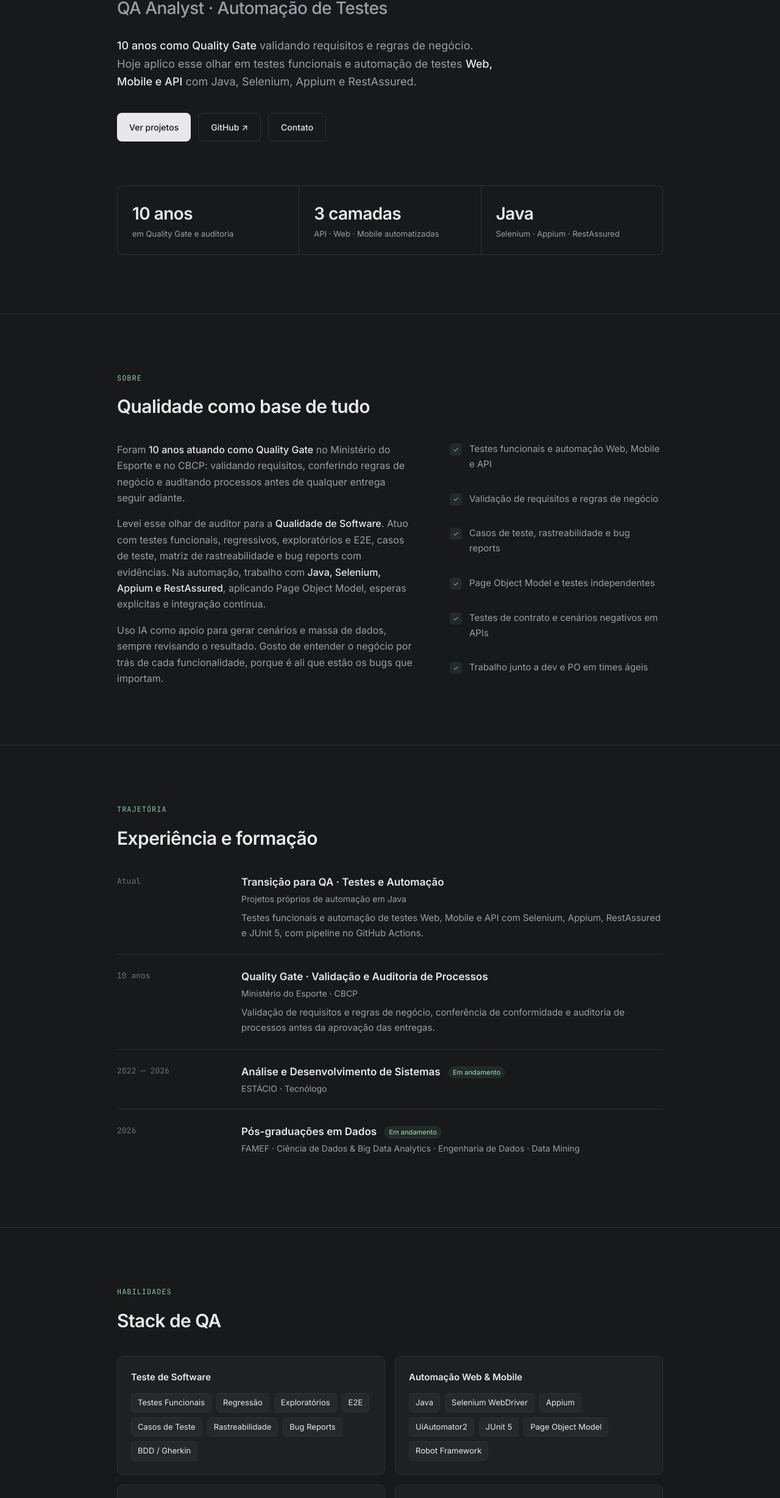
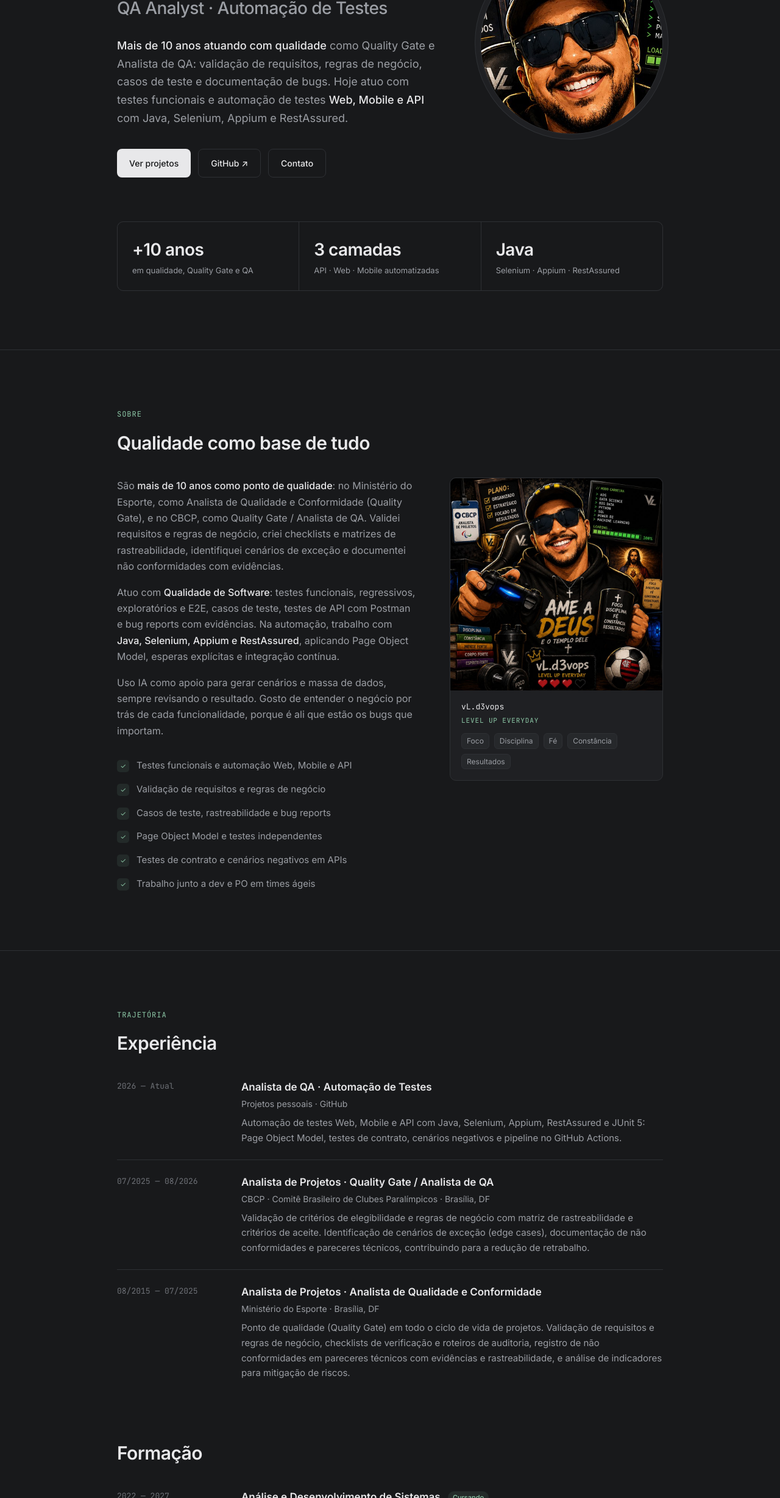
Before and after one commit to vlbarbosa/vl-d3vops, a plain HTML site: page index.html in a window 1280 px wide. Shown: the part 344-2800 px from the top of the page at 61% size. Drawn offline with Linux system fonts and the light colour scheme.

Commit message:
Add files via upload

```diff
--- a/index.html
+++ b/index.html
@@ -6,6 +6,18 @@
   <title>Vitor Barbosa · QA Analyst</title>
   <meta name="description" content="Vitor Barbosa — QA Analyst. Testes funcionais e automação de testes Web, Mobile e API com Java, Selenium, Appium e RestAssured." />
   <meta name="theme-color" content="#18191b" />
+
+  <!-- Ícones (aba do navegador e tela inicial do celular) -->
+  <link rel="icon" type="image/png" href="assets/favicon.png" />
+  <link rel="apple-touch-icon" href="assets/apple-touch-icon.png" />
+
+  <!-- Prévia ao compartilhar o link (LinkedIn, WhatsApp) -->
+  <meta property="og:type" content="website" />
+  <meta property="og:url" content="https://vl-d3vops.vercel.app" />
+  <meta property="og:title" content="Vitor Barbosa · QA Analyst" />
+  <meta property="og:description" content="Testes funcionais e automação de testes Web, Mobile e API com Java, Selenium, Appium e RestAssured." />
+  <meta property="og:image" content="https://vl-d3vops.vercel.app/assets/og-image.jpg" />
+  <meta name="twitter:card" content="summary_large_image" />
 
   <link rel="preconnect" href="https://fonts.googleapis.com" />
   <link rel="preconnect" href="https://fonts.gstatic.com" crossorigin />
@@ -94,13 +106,10 @@
       font-size: 15px;
     }
     .logo-mark {
-      width: 30px; height: 30px;
-      display: grid; place-items: center;
+      width: 32px; height: 32px;
+      border-radius: 50%;
       border: 1px solid var(--border);
-      border-radius: 8px;
-      font-family: var(--mono);
-      font-size: 12px;
-      color: var(--accent);
+      object-fit: cover;
       background: var(--surface);
     }
 
@@ -158,6 +167,23 @@
        HERO
        ========================================================== */
     .hero { padding: clamp(64px, 12vw, 128px) 0 clamp(56px, 9vw, 96px); }
+
+    .hero-grid {
+      display: grid;
+      grid-template-columns: 1fr auto;
+      align-items: center;
+      gap: clamp(32px, 6vw, 72px);
+    }
+    .hero-avatar {
+      width: clamp(200px, 26vw, 300px);
+      height: auto;
+      aspect-ratio: 1;
+      justify-self: start;
+      border-radius: 50%;
+      object-fit: cover;
+      border: 1px solid var(--border);
+      box-shadow: 0 0 0 8px var(--surface), 0 0 0 9px var(--border);
+    }
 
     .status {
       display: inline-flex;
@@ -243,7 +269,30 @@
     }
     .about p + p { margin-top: 16px; }
 
-    .focus-list { list-style: none; display: grid; gap: 14px; }
+    .focus-list { list-style: none; display: grid; gap: 14px; margin-top: 32px; }
+
+    .figure {
+      background: var(--surface);
+      border: 1px solid var(--border);
+      border-radius: var(--radius);
+      overflow: hidden;
+      align-self: start;
+    }
+    .figure img { display: block; width: 100%; height: auto; }
+    .figure figcaption { padding: 16px 18px 18px; }
+    .figure .brand {
+      font-family: var(--mono);
+      font-size: 13px;
+      color: var(--text);
+    }
+    .figure .motto {
+      font-family: var(--mono);
+      font-size: 11px;
+      letter-spacing: .08em;
+      text-transform: uppercase;
+      color: var(--accent);
+      margin: 2px 0 12px;
+    }
     .focus-list li {
       display: flex;
       gap: 12px;
@@ -432,6 +481,8 @@
 
     /* Tablet em pé e abaixo */
     @media (max-width: 860px) {
+      .hero-grid { grid-template-columns: 1fr; }
+      .hero-avatar { order: -1; width: clamp(112px, 28vw, 168px); box-shadow: 0 0 0 5px var(--surface), 0 0 0 6px var(--border); }
       .about { grid-template-columns: 1fr; }
       .tl-item { grid-template-columns: 1fr; gap: 4px; }
     }
@@ -480,7 +531,7 @@
   <nav class="nav" id="nav">
     <div class="container nav-inner">
       <a href="#inicio" class="logo">
-        <span class="logo-mark">VB</span>
+        <img class="logo-mark" src="assets/logo.jpg" alt="" width="32" height="32" />
         <span class="logo-name">Vitor Barbosa</span>
       </a>
       <button class="menu-btn" id="menu-btn" aria-label="Abrir menu" aria-expanded="false">☰</button>
@@ -499,15 +550,18 @@
     <!-- ================= INÍCIO ================= -->
     <section class="hero" id="inicio">
       <div class="container">
+        <div class="hero-grid">
+        <div>
         <div class="status"><span class="status-dot"></span>Disponível para oportunidades</div>
 
         <h1>Vitor Barbosa</h1>
         <div class="role">QA Analyst · Automação de Testes</div>
 
         <p class="lead">
-          <strong>10 anos como Quality Gate</strong> validando requisitos e regras de negócio.
-          Hoje aplico esse olhar em testes funcionais e automação de testes
-          <strong>Web, Mobile e API</strong> com Java, Selenium, Appium e RestAssured.
+          <strong>Mais de 10 anos atuando com qualidade</strong> como Quality Gate e Analista de QA:
+          validação de requisitos, regras de negócio, casos de teste e documentação de bugs.
+          Hoje atuo com testes funcionais e automação de testes <strong>Web, Mobile e API</strong>
+          com Java, Selenium, Appium e RestAssured.
         </p>
 
         <div class="actions">
@@ -515,11 +569,15 @@
           <a href="https://github.com/vlbarbosa" target="_blank" rel="noopener" class="btn btn-ghost">GitHub ↗</a>
           <a href="#contato" class="btn btn-ghost">Contato</a>
         </div>
+        </div>
+
+        <img class="hero-avatar" src="assets/avatar.jpg" alt="Ilustração de Vitor Barbosa" width="300" height="300" fetchpriority="high" />
+        </div>
 
         <div class="facts">
           <div class="fact">
-            <div class="fact-num">10 anos</div>
-            <div class="fact-label">em Quality Gate e auditoria</div>
+            <div class="fact-num">+10 anos</div>
+            <div class="fact-label">em qualidade, Quality Gate e QA</div>
           </div>
           <div class="fact">
             <div class="fact-num">3 camadas</div>
@@ -542,12 +600,14 @@
         <div class="about">
           <div class="reveal">
             <p>
-              Foram <strong>10 anos atuando como Quality Gate</strong> no Ministério do Esporte e no CBCP:
-              validando requisitos, conferindo regras de negócio e auditando processos antes de qualquer entrega seguir adiante.
+              São <strong>mais de 10 anos como ponto de qualidade</strong>: no Ministério do Esporte, como Analista de
+              Qualidade e Conformidade (Quality Gate), e no CBCP, como Quality Gate / Analista de QA. Validei requisitos
+              e regras de negócio, criei checklists e matrizes de rastreabilidade, identifiquei cenários de exceção
+              e documentei não conformidades com evidências.
             </p>
             <p>
-              Levei esse olhar de auditor para a <strong>Qualidade de Software</strong>. Atuo com testes funcionais,
-              regressivos, exploratórios e E2E, casos de teste, matriz de rastreabilidade e bug reports com evidências.
+              Atuo com <strong>Qualidade de Software</strong>: testes funcionais, regressivos, exploratórios e E2E,
+              casos de teste, testes de API com Postman e bug reports com evidências.
               Na automação, trabalho com <strong>Java, Selenium, Appium e RestAssured</strong>, aplicando Page Object Model,
               esperas explícitas e integração contínua.
             </p>
@@ -555,9 +615,7 @@
               Uso IA como apoio para gerar cenários e massa de dados, sempre revisando o resultado.
               Gosto de entender o negócio por trás de cada funcionalidade, porque é ali que estão os bugs que importam.
             </p>
-          </div>
-
-          <ul class="focus-list reveal">
+                      <ul class="focus-list">
             <li>Testes funcionais e automação Web, Mobile e API</li>
             <li>Validação de requisitos e regras de negócio</li>
             <li>Casos de teste, rastreabilidade e bug reports</li>
@@ -565,6 +623,22 @@
             <li>Testes de contrato e cenários negativos em APIs</li>
             <li>Trabalho junto a dev e PO em times ágeis</li>
           </ul>
+          </div>
+
+<figure class="figure reveal">
+            <img src="assets/ilustracao.jpg" alt="Ilustração de Vitor Barbosa com seus símbolos: fé, disciplina, foco e carreira" width="900" height="900" loading="lazy" />
+            <figcaption>
+              <div class="brand">vL.d3vops</div>
+              <div class="motto">Level up everyday</div>
+              <div class="tags">
+                <span class="tag small">Foco</span>
+                <span class="tag small">Disciplina</span>
+                <span class="tag small">Fé</span>
+                <span class="tag small">Constância</span>
+                <span class="tag small">Resultados</span>
+              </div>
+            </figcaption>
+          </figure>
         </div>
       </div>
     </section>
@@ -573,46 +647,80 @@
     <section id="trajetoria">
       <div class="container">
         <div class="eyebrow reveal">Trajetória</div>
-        <h2 class="reveal">Experiência e formação</h2>
+        <h2 class="reveal">Experiência</h2>
 
         <div class="timeline">
           <div class="tl-item reveal">
-            <div class="tl-when">Atual</div>
+            <div class="tl-when">2026 — Atual</div>
             <div>
-              <h3>Transição para QA · Testes e Automação</h3>
-              <div class="tl-where">Projetos próprios de automação em Java</div>
+              <h3>Analista de QA · Automação de Testes</h3>
+              <div class="tl-where">Projetos pessoais · GitHub</div>
               <p class="tl-desc">
-                Testes funcionais e automação de testes Web, Mobile e API com Selenium, Appium,
-                RestAssured e JUnit 5, com pipeline no GitHub Actions.
+                Automação de testes Web, Mobile e API com Java, Selenium, Appium, RestAssured e JUnit 5:
+                Page Object Model, testes de contrato, cenários negativos e pipeline no GitHub Actions.
               </p>
             </div>
           </div>
 
           <div class="tl-item reveal">
-            <div class="tl-when">10 anos</div>
+            <div class="tl-when">07/2025 — 08/2026</div>
             <div>
-              <h3>Quality Gate · Validação e Auditoria de Processos</h3>
-              <div class="tl-where">Ministério do Esporte · CBCP</div>
+              <h3>Analista de Projetos · Quality Gate / Analista de QA</h3>
+              <div class="tl-where">CBCP · Comitê Brasileiro de Clubes Paralímpicos · Brasília, DF</div>
               <p class="tl-desc">
-                Validação de requisitos e regras de negócio, conferência de conformidade
-                e auditoria de processos antes da aprovação das entregas.
+                Validação de critérios de elegibilidade e regras de negócio com matriz de rastreabilidade
+                e critérios de aceite. Identificação de cenários de exceção (edge cases), documentação de
+                não conformidades e pareceres técnicos, contribuindo para a redução de retrabalho.
               </p>
             </div>
           </div>
 
           <div class="tl-item reveal">
-            <div class="tl-when">2022 — 2026</div>
+            <div class="tl-when">08/2015 — 07/2025</div>
             <div>
-              <h3>Análise e Desenvolvimento de Sistemas <span class="badge">Em andamento</span></h3>
-              <div class="tl-where">ESTÁCIO · Tecnólogo</div>
+              <h3>Analista de Projetos · Analista de Qualidade e Conformidade</h3>
+              <div class="tl-where">Ministério do Esporte · Brasília, DF</div>
+              <p class="tl-desc">
+                Ponto de qualidade (Quality Gate) em todo o ciclo de vida de projetos. Validação de requisitos
+                e regras de negócio, checklists de verificação e roteiros de auditoria, registro de não conformidades
+                em pareceres técnicos com evidências e rastreabilidade, e análise de indicadores para mitigação de riscos.
+              </p>
+            </div>
+          </div>
+        </div>
+
+        <h2 class="reveal" style="margin-top: clamp(48px, 8vw, 72px);">Formação</h2>
+
+        <div class="timeline">
+          <div class="tl-item reveal">
+            <div class="tl-when">2022 — 2027</div>
+            <div>
+              <h3>Análise e Desenvolvimento de Sistemas <span class="badge">Cursando</span></h3>
+              <div class="tl-where">Estácio · Tecnólogo</div>
             </div>
           </div>
 
           <div class="tl-item reveal">
-            <div class="tl-when">2026</div>
+            <div class="tl-when">2026 — 2027</div>
             <div>
-              <h3>Pós-graduações em Dados <span class="badge">Em andamento</span></h3>
-              <div class="tl-where">FAMEF · Ciência de Dados & Big Data Analytics · Engenharia de Dados · Data Mining</div>
+              <h3>Pós-graduação em Engenharia de Software <span class="badge">Cursando</span></h3>
+              <div class="tl-where">FAMEF · Lato Sensu</div>
+            </div>
+          </div>
+
+          <div class="tl-item reveal">
+            <div class="tl-when">2026 — 2027</div>
+            <div>
+              <h3>Pós-graduações em Ciência de Dados & Big Data Analytics e Data Mining <span class="badge">Cursando</span></h3>
+              <div class="tl-where">FAMEF · Lato Sensu</div>
+            </div>
+          </div>
+
+          <div class="tl-item reveal">
+            <div class="tl-when">2013 — 2016</div>
+            <div>
+              <h3>Bacharelado em Gestão Pública</h3>
+              <div class="tl-where">UNOPAR</div>
             </div>
           </div>
         </div>
```
Also changed, not shown: assets/apple-touch-icon.png (added), assets/avatar.jpg (added), assets/favicon.png (added), assets/ilustracao.jpg (added), assets/logo.jpg (added), assets/og-image.jpg (added), vercel.json.
